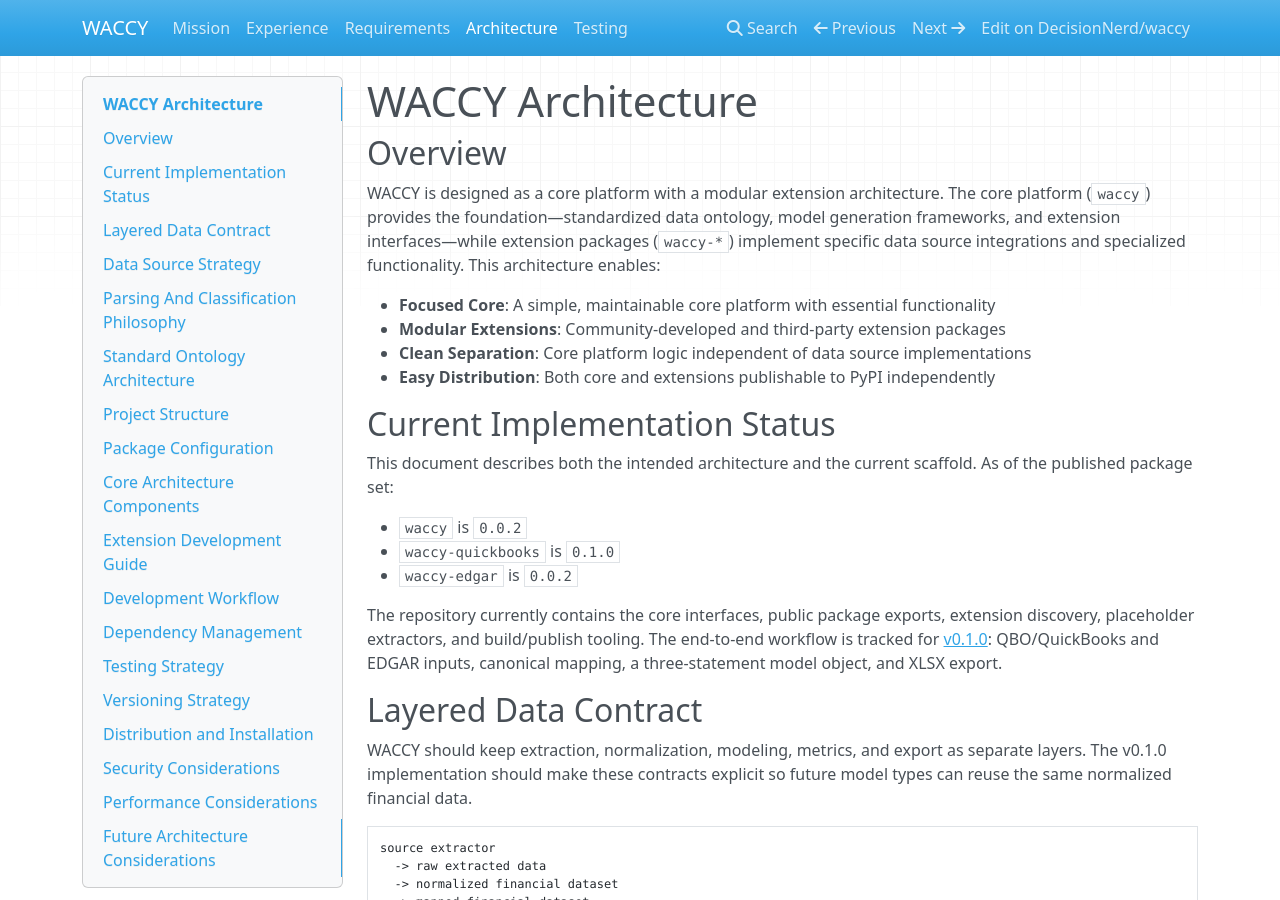
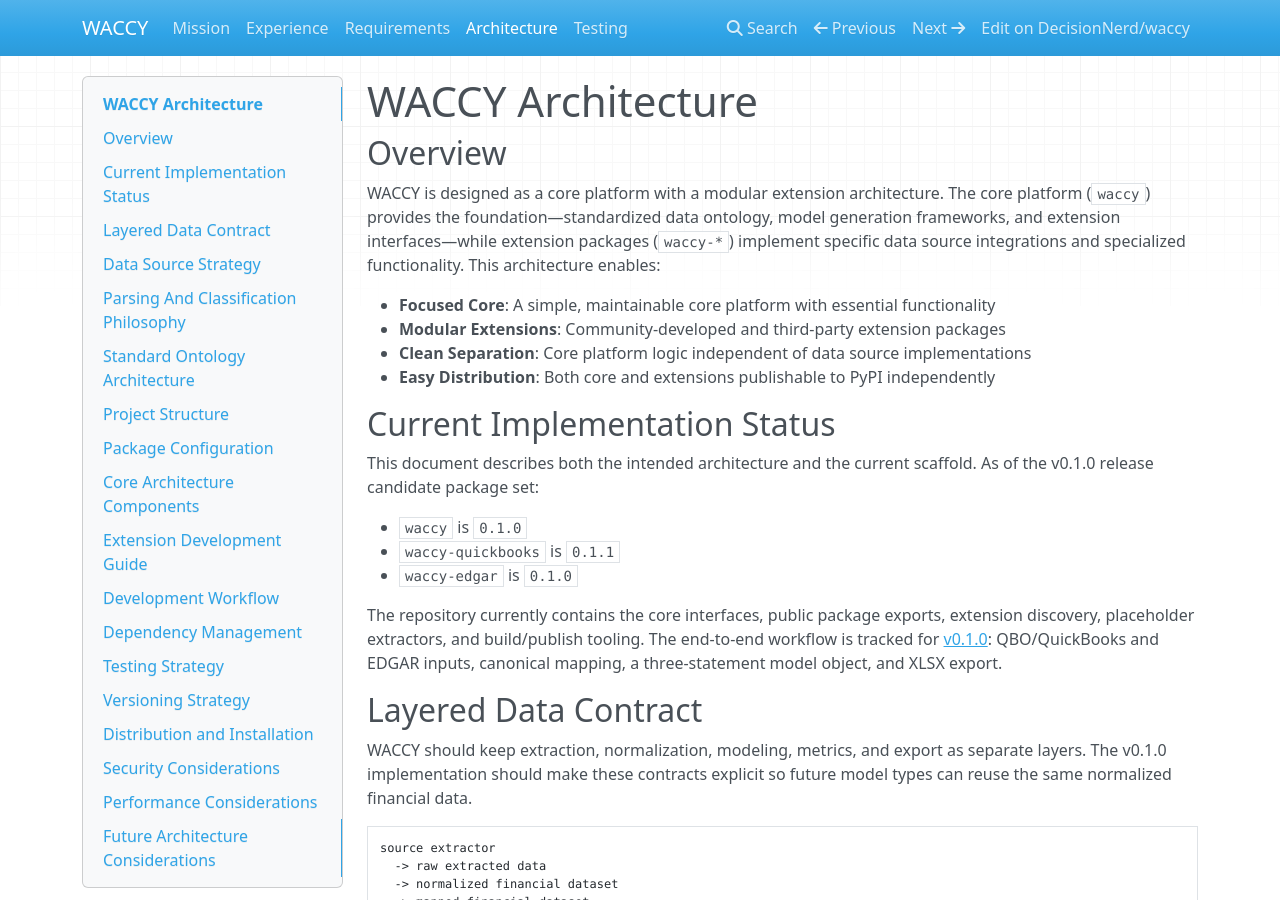
Before and after one commit to DecisionNerd/waccy, an MkDocs documentation site: the page built from docs/3-ARCHITECTURE.md, in a window 1280 px wide and 900 px high. Built offline with MkDocs 1.6.1, drawn with Linux system fonts in a browser that asks for light colours; nearby versions of some CDN libraries; some of the changed text lies outside the part shown.

Commit message:
Prepare v0.1.0 package releases (#33)
* Prepare v0.1.0 package releases

* Document uv source workflow for extensions

````diff
--- a/docs/3-ARCHITECTURE.md
+++ b/docs/3-ARCHITECTURE.md
@@ -11,11 +11,11 @@ WACCY is designed as a core platform with a modular extension architecture. The
 
 ## Current Implementation Status
 
-This document describes both the intended architecture and the current scaffold. As of the published package set:
+This document describes both the intended architecture and the current scaffold. As of the v0.1.0 release candidate package set:
 
-- `waccy` is `0.0.2`
-- `waccy-quickbooks` is `0.1.0`
-- `waccy-edgar` is `0.0.2`
+- `waccy` is `0.1.0`
+- `waccy-quickbooks` is `0.1.1`
+- `waccy-edgar` is `0.1.0`
 
 The repository currently contains the core interfaces, public package exports, extension discovery, placeholder extractors, and build/publish tooling. The end-to-end workflow is tracked for [v0.1.0](https://github.com/DecisionNerd/waccy/milestone/1): QBO/QuickBooks and EDGAR inputs, canonical mapping, a three-statement model object, and XLSX export.
 
@@ -232,7 +232,7 @@ Future extension packages may add clients, parsers, mappers, and tests as implem
 ```toml
 [project]
 name = "waccy"
-version = "0.0.2"
+version = "0.1.0"
 description = "Intelligent financial modeling platform for small businesses"
 readme = "README.md"
 requires-python = ">=3.13"
@@ -262,8 +262,8 @@ dependencies = [
 
 [project.optional-dependencies]
 # Core extensions (maintained by WACCY team)
-quickbooks = ["waccy-quickbooks>=0.0.1"]
-edgar = ["waccy-edgar>=0.0.1"]
+quickbooks = ["waccy-quickbooks>=0.1.1"]
+edgar = ["waccy-edgar>=0.1.0"]
 # Community extensions listed in docs but not as dependencies
 
 [project.scripts]
@@ -346,7 +346,7 @@ readme = "README.md"
 requires-python = ">=3.13"
 license = { text = "MIT" }
 dependencies = [
-    "waccy>=0.0.2",  # Core platform dependency
+    "waccy>=0.1.0",  # Core platform dependency
     # Extension-specific dependencies
 ]
 
@@ -613,7 +613,7 @@ uv init --name waccy_{name} --package
 
 2. **Add core dependency**:
 ```toml
-dependencies = ["waccy>=0.0.2"]
+dependencies = ["waccy>=0.1.0"]
 ```
 
 3. **Implement Extractor**:
--- a/src/waccy/__init__.py
+++ b/src/waccy/__init__.py
@@ -1,6 +1,6 @@
 """WACCY - Intelligent Financial Modeling Platform for Small Businesses."""
 
-__version__ = "0.0.2"
+__version__ = "0.1.0"
 
 # Core exports
 # Classification exports
````
Also changed, not shown: README.md (+4 -4 lines), extensions/README.md (+1 -1 lines), pyproject.toml (+13 -6 lines), 5 other files.
